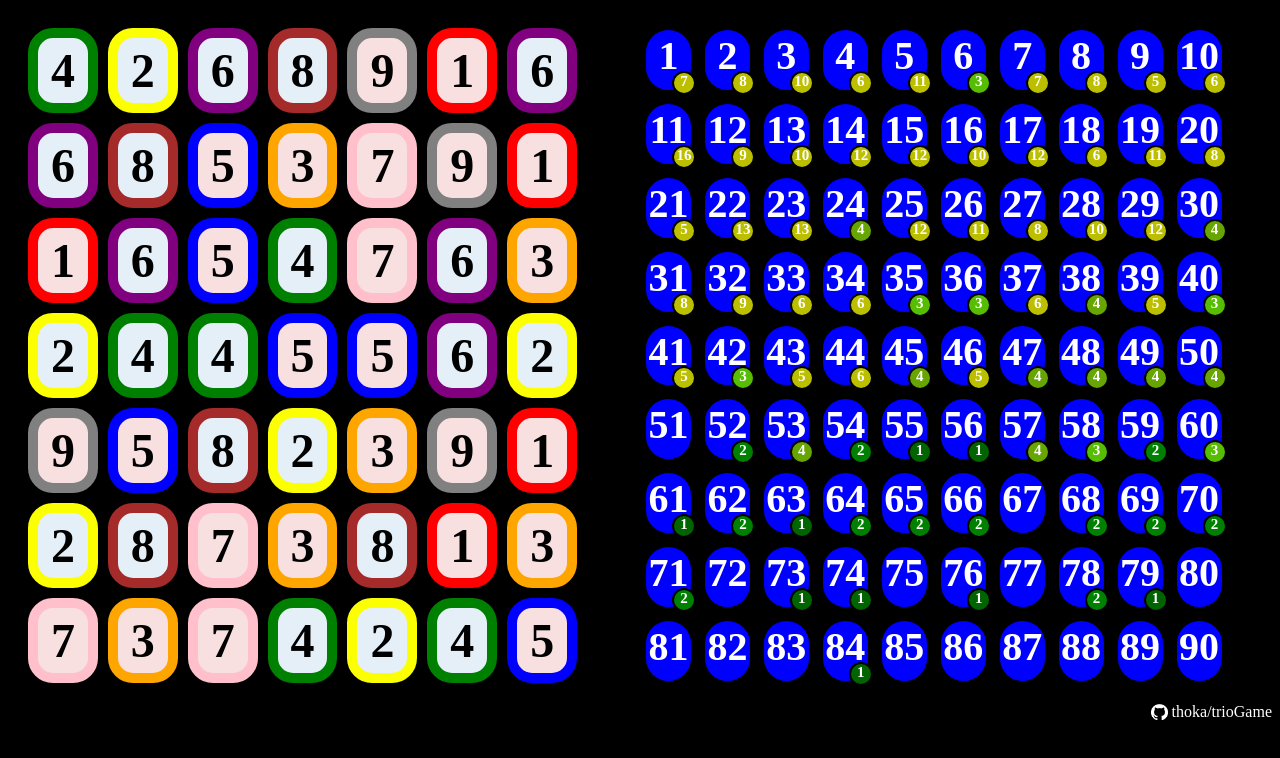
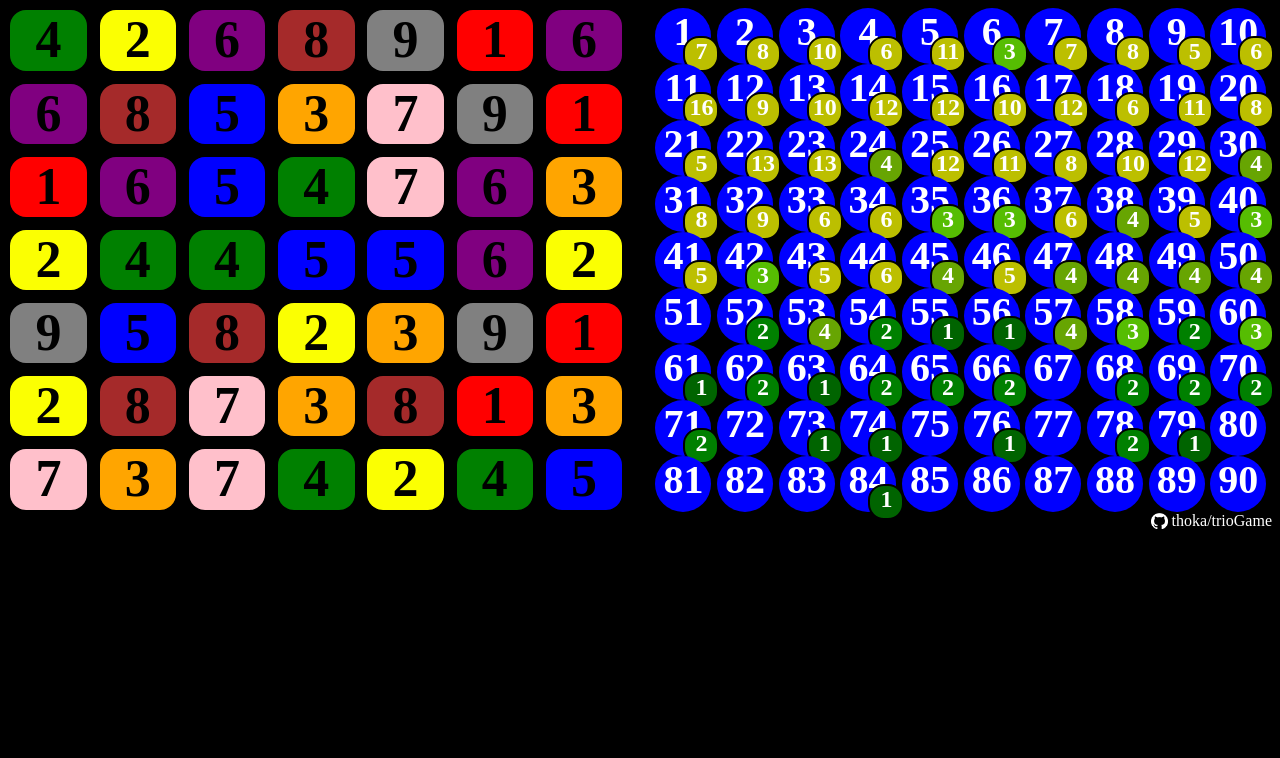
Before and after one commit to thoka/trioGame, a plain HTML site: page index.html in a window 1280 px wide. Drawn offline with Linux system fonts and the light colour scheme.

Commit message:
first experiments with adaptive css

```diff
--- a/index.html
+++ b/index.html
@@ -10,32 +10,43 @@
 body { cursor: crosshair; user-select: none; color: white;}
 
 @media all and (orientation: landscape) {
-    #app {
+#app {
    display: grid;
-   grid-template-columns:  10fr 1fr 10fr 1fr;
+   grid-template-columns:  20fr 1fr 20fr;
+}
 }
 
+@media all and (orientation: portrait) {
+#app {
+   display: grid;
+   grid-template-rows:  20fr 1fr 20fr;
 }
+
+.R { grid-area: 3/1;}
+}
+
 
 
 .L {
   display: grid;
   grid-template-columns: repeat(7, 1fr);
-  grid-gap: 10px;
-  padding: 20px;
-  margin-right: 100px;
-  width:  95%;
+  grid-gap: 1vmin;
+  padding: 0vmin;
+  width:  100%;
 }
 
 .L > div {
   background-color: #e5eff7;
   color: black;
-  font-size: 3em;
+  font-size: 6.5vmin;
   font-weight: 900;
-  padding: 5px;
-  border-radius: 25px;
+  padding: 0;
+  margin: 0.3vmin;
+  border-radius: 2vmin;
   text-align: center;
-  border: 10px solid yellow;
+  xborder: 1vmin solid yellow;
+  xwidth: 7vmin;
+  xheight: 7vmin;
 }
 
 .L > div.o {
@@ -54,22 +65,22 @@ body { cursor: crosshair; user-select: none; color: white;}
   background-color: gray !important;
 }
 
-.L > div.d1 {  border-color: red; }
-.L > div.d2 {  border-color: rgb(251, 255, 2); }
-.L > div.d3 {  border-color: orange; }
-.L > div.d4 {  border-color: green; }
-.L > div.d5 {  border-color: blue; }
-.L > div.d6 {  border-color: purple; }
-.L > div.d7 {  border-color: pink; }
-.L > div.d8 {  border-color: brown; }
-.L > div.d9 {  border-color: gray; }
+.L > div.d1 {  background-color: red; }
+.L > div.d2 {  background-color: rgb(251, 255, 2); }
+.L > div.d3 {  background-color: orange; }
+.L > div.d4 {  background-color: green; }
+.L > div.d5 {  background-color: blue; }
+.L > div.d6 {  background-color: purple; }
+.L > div.d7 {  background-color: pink; }
+.L > div.d8 {  background-color: brown; }
+.L > div.d9 {  background-color: gray; }
 
 .R {
-  width: 95%;
+  width: 100%;
   display: grid;
   grid-template-columns: repeat(10, 1fr);
-  grid-gap: 10px;
-  padding: 20px;
+  xgrid-gap: 10px;
+  xpadding: 20px;
 }
 
 .R div {
@@ -77,26 +88,27 @@ body { cursor: crosshair; user-select: none; color: white;}
   position: relative;
   background-color: blue;
   color: white;
-  font-size: 2.5em;
+  font-size: 5vmin;
   font-weight: 900;
-  padding: 2px;
-  border-radius: 25px;
+  width: 7vmin;
+  height: 7vmin;
+  vertical-align: middle;
+  border-radius: 5vmin;
   text-align: center;
-  border: 2px solid black;
   cursor: grab;
 }
 
 .R div div {
-  position: absolute;  bottom: -5; right: -5;
+  position: absolute;  bottom: -1vmin; right: -1vmin;
   color: white; background-color: rgb(188, 191, 0);
-
-  font-size: 15px; font-weight: 900;
+  vertical-align: bottom;
+  font-size: 3vmin; font-weight: 900;
   padding: 0px;
-  border-radius: 15px;
+  border-radius: 2vmin;
   text-align: center;
   border: 2px solid black;
-  width: 20px;
-  height: 20px;
+  width: 4vmin;
+  height: 4vmin;
   cursor: help;
 }
 
```
